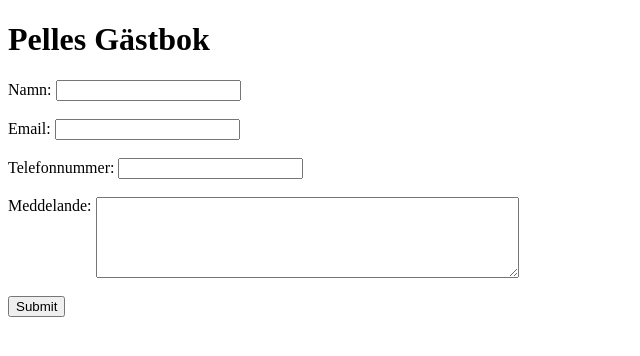
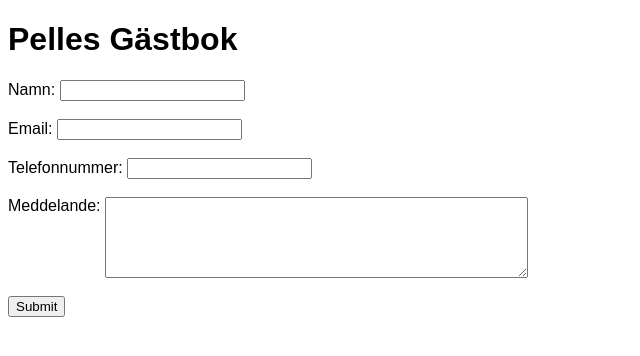
Before and after one commit to pelle-shurda/guestbook, a Python web app: template templates/index.html in a window 1280 px wide. Shown: the top 356 px of the page, without its empty margins (0-640 px from the left). Run offline with Jinja, Linux system fonts and the light colour scheme; the template is opened without the code that fills it, so the values that code supplies are empty.

Commit message:
lagt till lite men måste fixa så det läggs i textfil osv

```diff
--- a/app.py
+++ b/app.py
@@ -0,0 +1,2 @@
+from flask import Flask, request, render_template
+app = Flask(__name__)
--- a/static/guestbook.css
+++ b/static/guestbook.css
@@ -0,0 +1,7 @@
+body {
+    font-family: Arial, Helvetica, sans-serif;
+}
+
+h1 {
+    font-size: xx-large;
+}
--- a/templates/index.html
+++ b/templates/index.html
@@ -4,6 +4,7 @@
     <meta charset="UTF-8">
     <meta name="viewport" content="width=, initial-scale=1.0">
     <title>Pelles Gästbok</title>
+    <link rel="stylesheet" href="/static/guestbook.css">
 </head>
 <body>
     <h1>Pelles Gästbok</h1>
```
